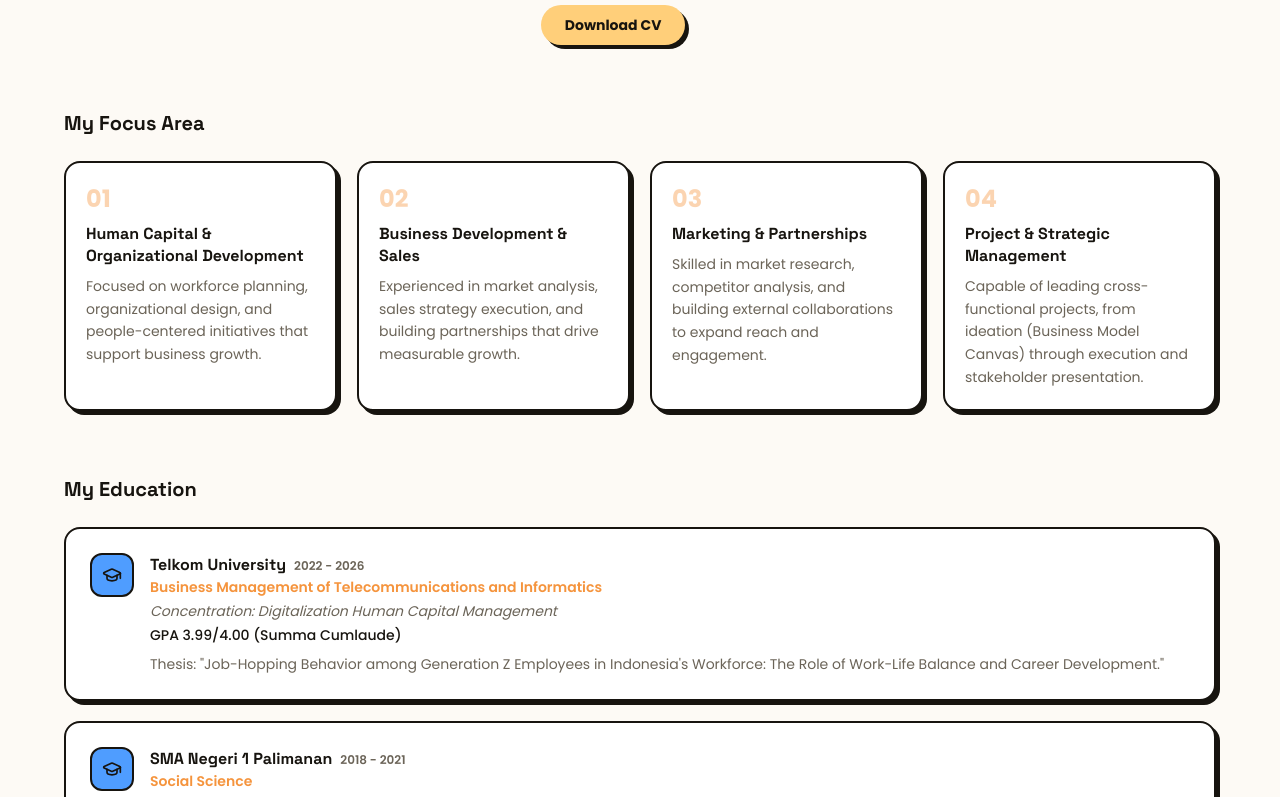
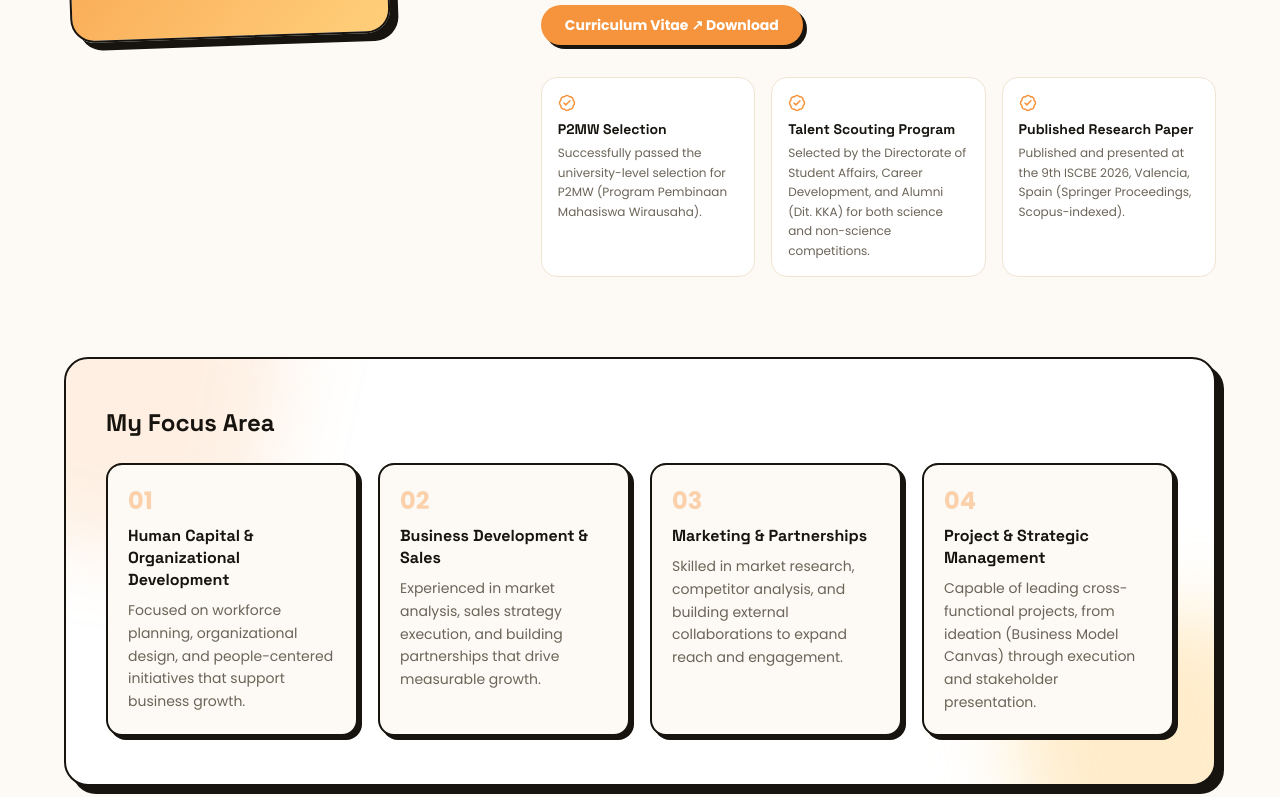
Before and after one commit to yuanmaherta/Yuan-s-Portfolio, a Next.js app: page / in a window 1280 px wide. Shown: the part 1820-2617 px from the top of the page. Built offline with nearby package versions, Linux system fonts and the light colour scheme.

Commit message:
Redesign About: highlight badges, focus area blob background, education

```diff
--- a/src/components/sections/about.tsx
+++ b/src/components/sections/about.tsx
@@ -1,8 +1,8 @@
 "use client";
 
 import { motion } from "framer-motion";
-import { GraduationCap, MapPin } from "lucide-react";
-import { profile, focusAreas, education } from "@/lib/data";
+import { BadgeCheck, GraduationCap, MapPin } from "lucide-react";
+import { profile, highlights, focusAreas, education } from "@/lib/data";
 import { SectionHeading } from "@/components/ui/section-heading";
 
 export function About() {
@@ -13,13 +13,13 @@ export function About() {
 
         <div className="mt-12 grid gap-10 md:grid-cols-5 md:items-start">
           <motion.div
-            initial={{ opacity: 0, scale: 0.9, rotate: -4 }}
+            initial={{ opacity: 0, scale: 0.9, rotate: -3 }}
             whileInView={{ opacity: 1, scale: 1, rotate: -2 }}
             viewport={{ once: true, amount: 0.5 }}
             transition={{ duration: 0.5 }}
             className="md:col-span-2"
           >
-            <div className="aspect-square w-full max-w-xs rounded-3xl border-2 border-ink bg-gradient-to-br from-accent-1 via-primary to-accent-4 shadow-playful" />
+            <div className="aspect-[4/5] w-full max-w-xs rounded-3xl border-2 border-ink bg-gradient-to-br from-primary to-accent-2 shadow-playful" />
           </motion.div>
 
           <motion.div
@@ -39,26 +39,57 @@ export function About() {
             <div className="mt-8 flex flex-wrap gap-3">
               <a
                 href={profile.resumeUrl}
-                className="rounded-full bg-accent-2 px-6 py-2.5 text-sm font-bold text-ink shadow-playful-sm transition-transform hover:-translate-y-0.5"
+                className="rounded-full bg-primary px-6 py-2.5 text-sm font-bold text-white shadow-playful-sm transition-transform hover:-translate-y-0.5"
               >
-                Download CV
+                Curriculum Vitae ↗ Download
               </a>
+            </div>
+
+            {/* Highlights */}
+            <div className="mt-8 grid gap-4 sm:grid-cols-3">
+              {highlights.map((item, i) => (
+                <motion.div
+                  key={item.title}
+                  initial={{ opacity: 0, y: 16 }}
+                  whileInView={{ opacity: 1, y: 0 }}
+                  viewport={{ once: true, amount: 0.4 }}
+                  transition={{ duration: 0.4, delay: i * 0.08 }}
+                  className="rounded-2xl border border-card-border bg-card p-4"
+                >
+                  <BadgeCheck size={18} className="text-primary" />
+                  <h4 className="font-display mt-2 text-sm font-bold leading-snug">
+                    {item.title}
+                  </h4>
+                  <p className="mt-1 text-xs leading-relaxed text-muted">
+                    {item.description}
+                  </p>
+                </motion.div>
+              ))}
             </div>
           </motion.div>
         </div>
 
-        {/* Focus Areas */}
-        <div className="mt-16">
+        {/* Focus Areas — diagonal orange blob background */}
+        <div className="relative mt-20 overflow-hidden rounded-3xl border-2 border-ink bg-card px-6 py-12 shadow-playful sm:px-10">
+          <div
+            aria-hidden
+            className="pointer-events-none absolute -left-20 -top-24 h-72 w-72 rotate-12 rounded-[3rem] bg-primary/15 blur-2xl"
+          />
+          <div
+            aria-hidden
+            className="pointer-events-none absolute -bottom-24 -right-16 h-64 w-64 -rotate-12 rounded-[3rem] bg-accent-2/40 blur-2xl"
+          />
+
           <motion.h3
             initial={{ opacity: 0, y: 16 }}
             whileInView={{ opacity: 1, y: 0 }}
             viewport={{ once: true, amount: 0.5 }}
             transition={{ duration: 0.4 }}
-            className="font-display text-xl font-bold"
+            className="relative font-display text-xl font-bold sm:text-2xl"
           >
             My Focus Area
           </motion.h3>
-          <div className="mt-6 grid gap-5 sm:grid-cols-2 lg:grid-cols-4">
+          <div className="relative mt-6 grid gap-5 sm:grid-cols-2 lg:grid-cols-4">
             {focusAreas.map((area, i) => (
               <motion.div
                 key={area.title}
@@ -67,7 +98,7 @@ export function About() {
                 viewport={{ once: true, amount: 0.3 }}
                 transition={{ duration: 0.45, delay: i * 0.08 }}
                 whileHover={{ y: -4 }}
-                className="rounded-2xl border-2 border-ink bg-card p-5 shadow-playful-sm"
+                className="rounded-2xl border-2 border-ink bg-canvas p-5 shadow-playful-sm"
               >
                 <span className="text-2xl font-extrabold text-primary/40">
                   0{i + 1}
--- a/src/lib/data.ts
+++ b/src/lib/data.ts
@@ -39,6 +39,24 @@ export const whyHireMe = [
   {
     title: "Adaptive & Growth-Oriented",
     description: "Continuously learning and adapting to thrive in dynamic work environments.",
+  },
+];
+
+export const highlights = [
+  {
+    title: "P2MW Selection",
+    description:
+      "Successfully passed the university-level selection for P2MW (Program Pembinaan Mahasiswa Wirausaha).",
+  },
+  {
+    title: "Talent Scouting Program",
+    description:
+      "Selected by the Directorate of Student Affairs, Career Development, and Alumni (Dit. KKA) for both science and non-science competitions.",
+  },
+  {
+    title: "Published Research Paper",
+    description:
+      "Published and presented at the 9th ISCBE 2026, Valencia, Spain (Springer Proceedings, Scopus-indexed).",
   },
 ];
 
```
